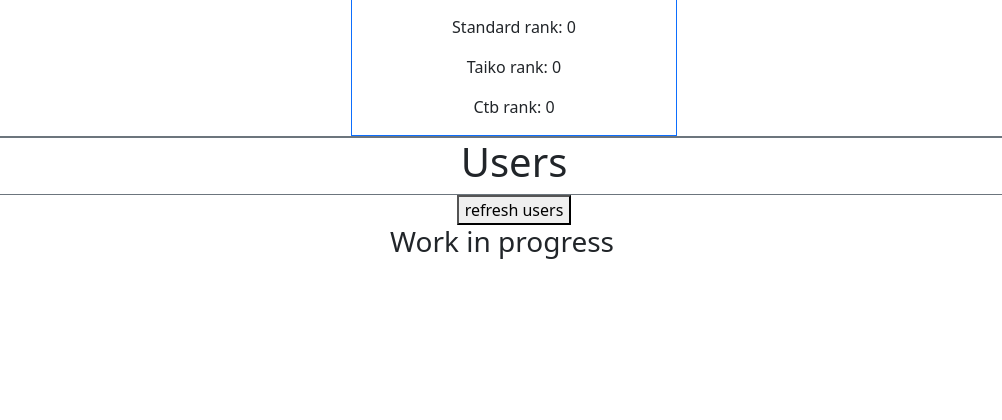
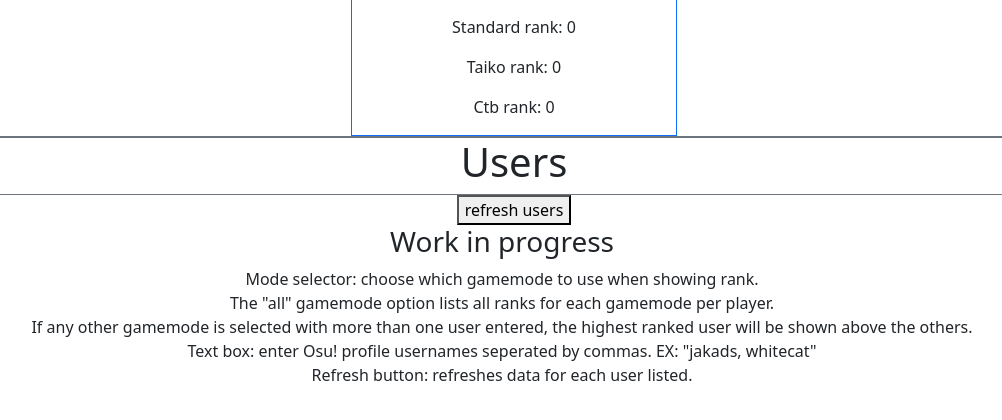
Before and after one commit to LiskIsBest/Osukinn, a Flask app: template backend/templates/index.html in a window 1280 px wide. Shown: the part 337-757 px from the top of the page, without its empty margins (126-1128 px from the left). Run offline with Flask 2, Linux system fonts and the light colour scheme; the template is opened without the code that fills it, so the values that code supplies are empty; parts of the project's set-up code (start-up, migrations or seed data) failed here and were passed over; some libraries are stand-ins or nearby versions.

Commit message:
added explainer text at bottom of main page

```diff
--- a/backend/templates/index.html
+++ b/backend/templates/index.html
@@ -114,6 +114,15 @@
     <div class="col-12 row d-flex">
       <h3 class="text-center">Work in progress</h3>
     </div>
+    <div class="col-12 row d-flex">
+      <ul class="text-center">
+        <li>Mode selector: choose which gamemode to use when showing rank.</li>
+        <li>The "all" gamemode option lists all ranks for each gamemode per player.</li>
+        <li>If any other gamemode is selected with more than one user entered, the highest ranked user will be shown above the others.</li>
+        <li>Text box: enter Osu! profile usernames seperated by commas. EX: "jakads, whitecat"</li>
+        <li>Refresh button: refreshes data for each user listed.</li>
+      </ul>
+    </div>
   </body>
 
 </html>
```
